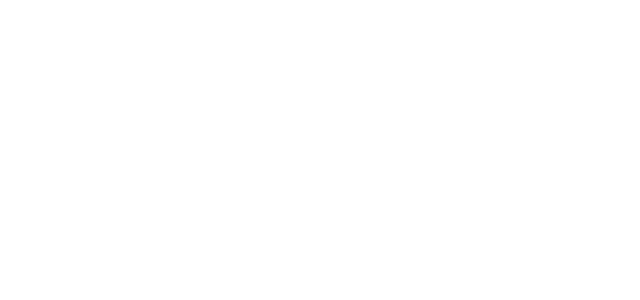
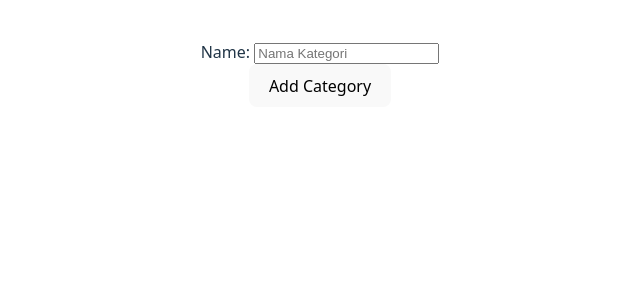
Before and after one commit to rahmatrians/lakupedia, a React (Vite) app: page /categories/add in a window 1280 px wide. Before the commit this address had no page. Shown: the top 300 px of the page, without its empty margins (320-960 px from the left). Built offline with nearby package versions, Linux system fonts and the light colour scheme; sample sign-in values are in the browser's storage.

Commit message:
add feature tambah kategori

```diff
--- a/src/main.jsx
+++ b/src/main.jsx
@@ -15,9 +15,10 @@
 import Login from './pages/Login.jsx';
 import { AuthProvider } from './context/AuthContext.jsx';
 import axios from 'axios';
+import TambahCategory from './pages/admin/TambahCategory.jsx';
 
 
-const token = localStorage.getItem("accessToken");
+const token = localStorage.getItem("tokenSession");
 
 if (token) {
   axios.defaults.headers["Authorization"] = `Bearer ${token}`;
@@ -43,6 +44,7 @@
             <Route path="/personal-data/tambah" element={<TambahPersonalData />} />
             <Route path="/personal-data/edit/:id" element={<EditPersonalData />} />
             <Route path="/login" element={<Login />} />
+            <Route path="/categories/add" element={<TambahCategory />} />
           </Routes>
 
           <Toaster />
--- /dev/null
+++ b/src/pages/admin/TambahCategory.jsx
@@ -0,0 +1,44 @@
+import React, { useState } from 'react'
+import axios from 'axios'
+import { useNavigate } from 'react-router'
+import { useToast } from '../../components/ToastContext'
+
+const TambahCategory = () => {
+    let nav = useNavigate()
+    const { showToast } = useToast()
+
+    const [formData, setFormData] = useState({
+        name: "",
+        userId: 4
+    })
+
+    const handleSubmit = () => {
+        event.preventDefault()
+        try {
+            axios.post("http://10.50.0.13:3002/categories", {
+                name: formData.name,
+                userId: formData.userId
+            })
+            showToast("Berhasil simpan data", "success");
+        } catch (error) {
+            console.log(error);
+            showToast("Gagal simpan data", "error");
+        }
+    }
+
+    return (
+        <>
+            <form onSubmit={handleSubmit}>
+                <label htmlFor='name'>Name: </label>
+                <input type="text" id="name" placeholder='Nama Kategori' onChange={(event) => {
+                    setFormData({ ...formData, name: event.target.value })
+                }} />
+                <br />
+                <button type='submit'>Add Category</button>
+
+            </form>
+        </>
+    )
+}
+
+export default TambahCategory
```
